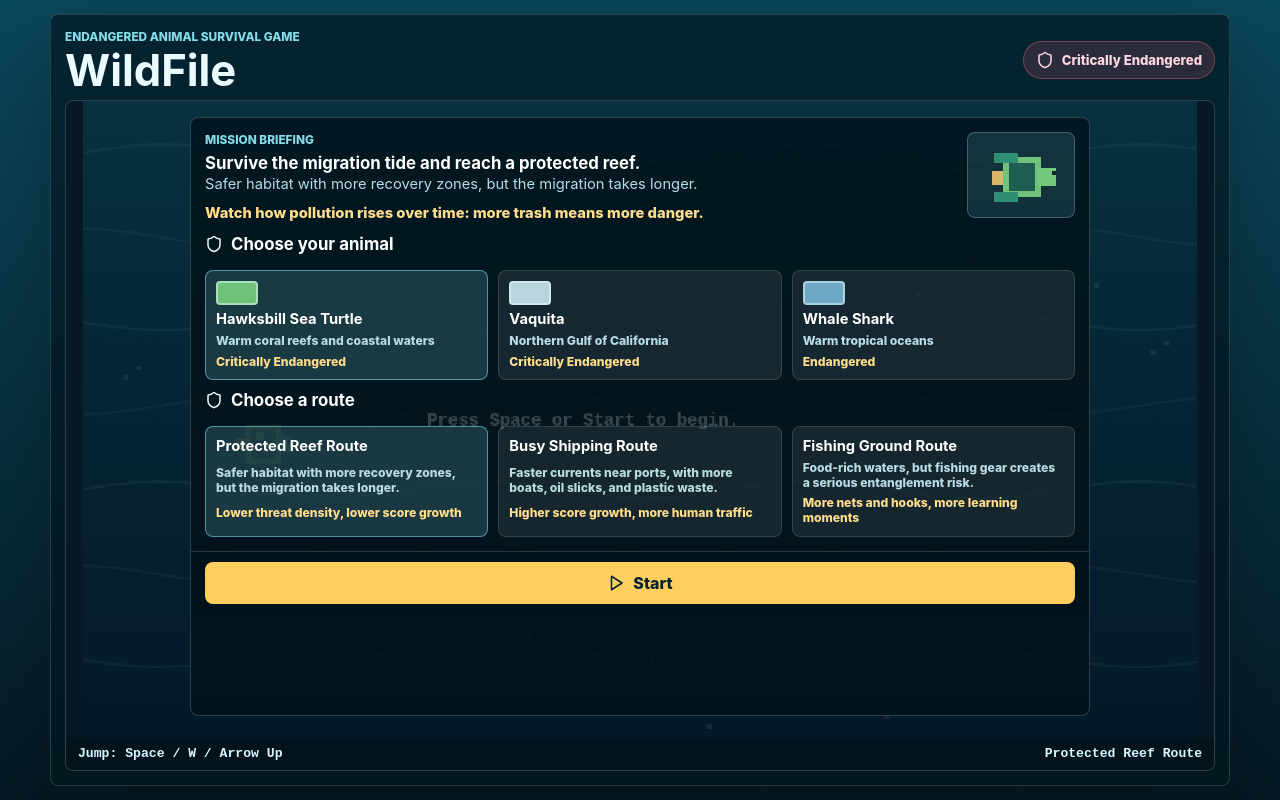
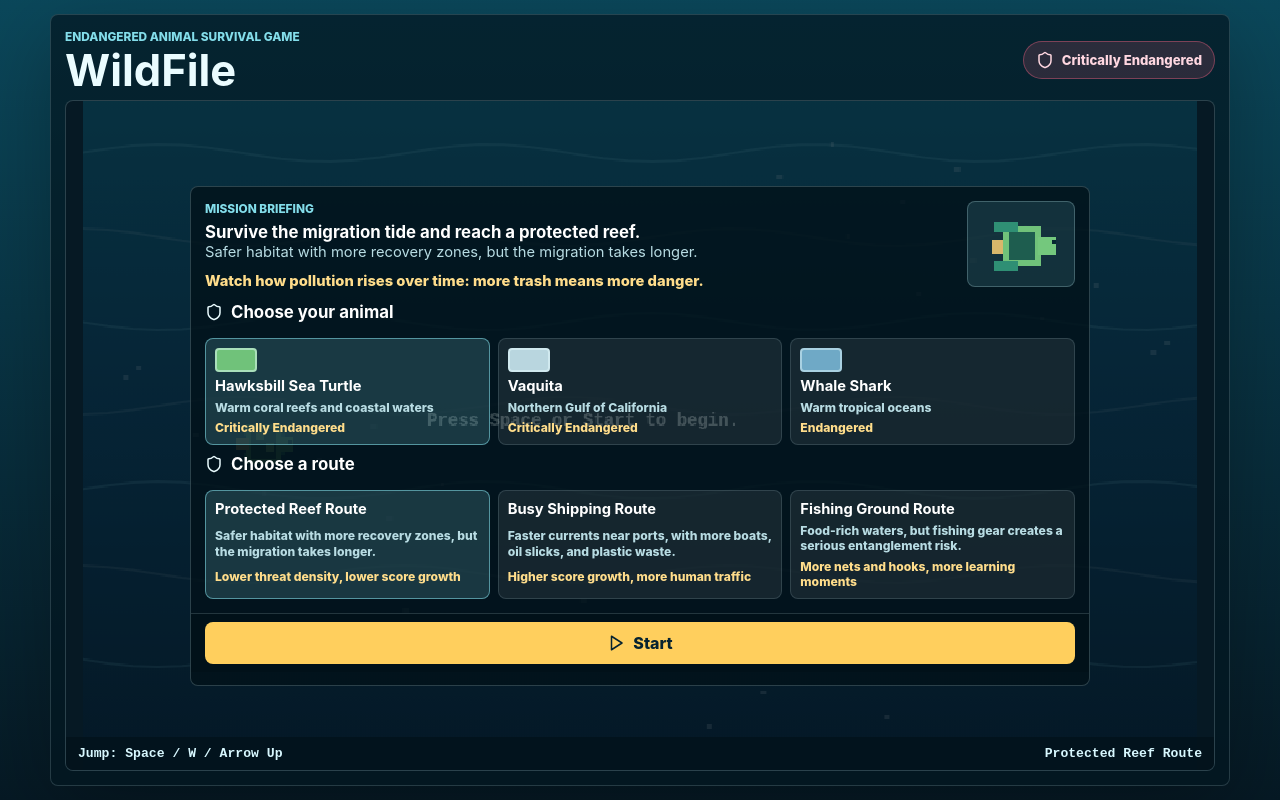
Before and after one commit to serenequacked/animal-hack-26, a React (Vite) app: page / in a window 1280 px wide. Built offline with nearby package versions, Linux system fonts and the light colour scheme.

Commit message:
Resize selection menu overlay

```diff
--- a/src/styles.css
+++ b/src/styles.css
@@ -89,7 +89,7 @@ button:hover {
 .route-grid,
 .animal-grid {
   display: grid;
-  gap: 10px;
+  gap: 8px;
   grid-template-columns: repeat(3, minmax(0, 1fr));
 }
 
@@ -102,8 +102,8 @@ button:hover {
   display: grid;
   gap: 5px;
   justify-content: stretch;
-  min-height: 98px;
-  padding: 10px;
+  min-height: 86px;
+  padding: 9px;
   text-align: left;
 }
 
@@ -245,17 +245,17 @@ canvas {
   background: rgba(2, 17, 25, 0.78);
   border: 1px solid rgba(208, 248, 255, 0.2);
   border-radius: 8px;
-  bottom: 54px;
   display: flex;
   flex-direction: column;
+  height: min(500px, calc(100% - 72px));
   left: 50%;
   max-width: 900px;
   overflow: hidden;
   padding: 0;
   position: absolute;
   right: auto;
-  top: 16px;
-  transform: translateX(-50%);
+  top: 50%;
+  transform: translate(-50%, -50%);
   width: min(900px, calc(100% - 32px));
 }
 
@@ -266,7 +266,7 @@ canvas {
 
 .mission-scroll {
   display: grid;
-  gap: 10px;
+  gap: 9px;
   min-height: 0;
   overflow-y: auto;
   overscroll-behavior: contain;
@@ -454,7 +454,7 @@ canvas {
   border-top: 1px solid rgba(208, 248, 255, 0.16);
   display: flex;
   flex: 0 0 auto;
-  padding: 10px 14px;
+  padding: 8px 14px;
 }
 
 .overlay-start {
```
